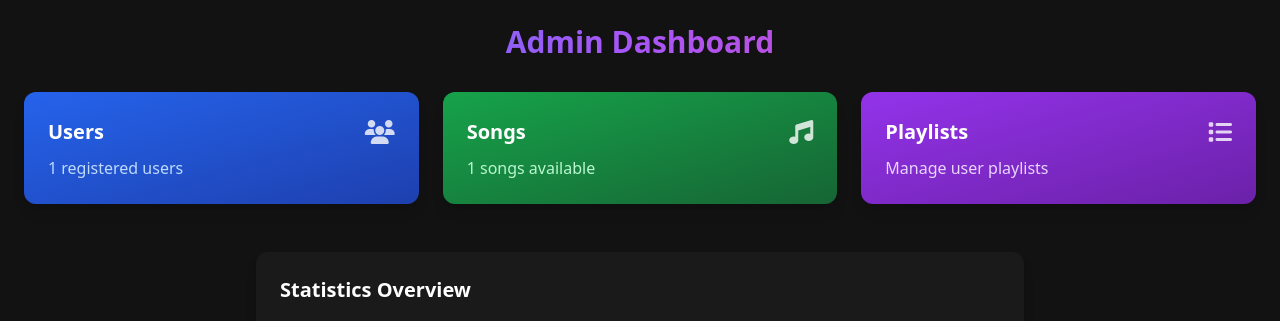
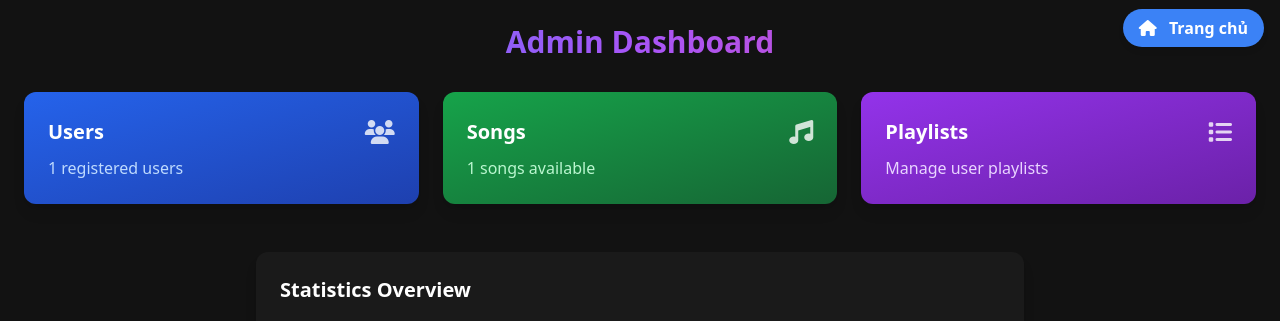
Before and after one commit to NguyenAn2812/FINAL-WEB, a PHP site: template app/views/admin/dashboard.php in a window 1280 px wide. Shown: the top 321 px of the page. Run offline with PHP 8.4, Linux system fonts and the light colour scheme; the template is opened without the code that fills it: most values are stand-ins (such as "Sample title", 1, 10 or a date in 2020); some libraries are stand-ins or nearby versions.

Commit message:
ADD FRONTEND
Add back button from Admin Dashboard
Add detail on Upload

```diff
--- a/app/views/admin/dashboard.php
+++ b/app/views/admin/dashboard.php
@@ -55,6 +55,11 @@
     </style>
 </head>
 <body class="bg-[#121212] text-white min-h-screen p-6 font-sans">
+    <div class="fixed top-4 right-4 z-50">
+        <a href="<?= BASE_URL ?>" class="bg-blue-500 hover:bg-blue-700 text-white font-bold py-2 px-4 rounded-full shadow-md transition duration-300 ease-in-out">
+            <i class="fas fa-home mr-2"></i> Trang chủ
+        </a>
+    </div>
     <div class="max-w-7xl mx-auto">
         <h1 class="text-3xl font-bold mb-8 text-center bg-gradient-to-r from-blue-500 via-purple-500 to-pink-500 bg-clip-text text-transparent">Admin Dashboard</h1>
 
--- a/app/views/layouts/upload.php
+++ b/app/views/layouts/upload.php
@@ -7,9 +7,11 @@
     <textarea name="description" placeholder="description" rows="3"
         class="w-full p-2 rounded bg-[#0f0f0f] border border-[#303030] text-white"></textarea>
 
+    <label class="block text-white text-sm font-semibold">Chọn file nhạc (audio):</label>
     <input type="file" name="file" accept="audio/*" required
         class="w-full text-sm bg-[#0f0f0f] border border-[#303030] rounded p-2 text-white" />
 
+    <label class="block text-white text-sm font-semibold">Chọn ảnh bìa (thumbnail):</label>
     <input type="file" name="thumbnail" accept="image/*" required
         class="w-full text-sm bg-[#0f0f0f] border border-[#303030] rounded p-2 text-white" />
 
```
Also changed, not shown: public/uploads/songs/1745648144_artwork-the-legend-of-zelda-the-legend-of-zelda-breath-of-the-wild-link-wallpaper-4950d8ad412a3d8b46c7d8af30e1763d.jpg (added), public/uploads/songs/1745648146_artwork-the-legend-of-zelda-the-legend-of-zelda-breath-of-the-wild-link-wallpaper-4950d8ad412a3d8b46c7d8af30e1763d.jpg (added), public/uploads/songs/1745648147_artwork-the-legend-of-zelda-the-legend-of-zelda-breath-of-the-wild-link-wallpaper-4950d8ad412a3d8b46c7d8af30e1763d.jpg (added), public/uploads/songs/1745648195_artwork-the-legend-of-zelda-the-legend-of-zelda-breath-of-the-wild-link-wallpaper-4950d8ad412a3d8b46c7d8af30e1763d.jpg (added), public/uploads/thumbnails/1745647273_Picture1.png (added).
